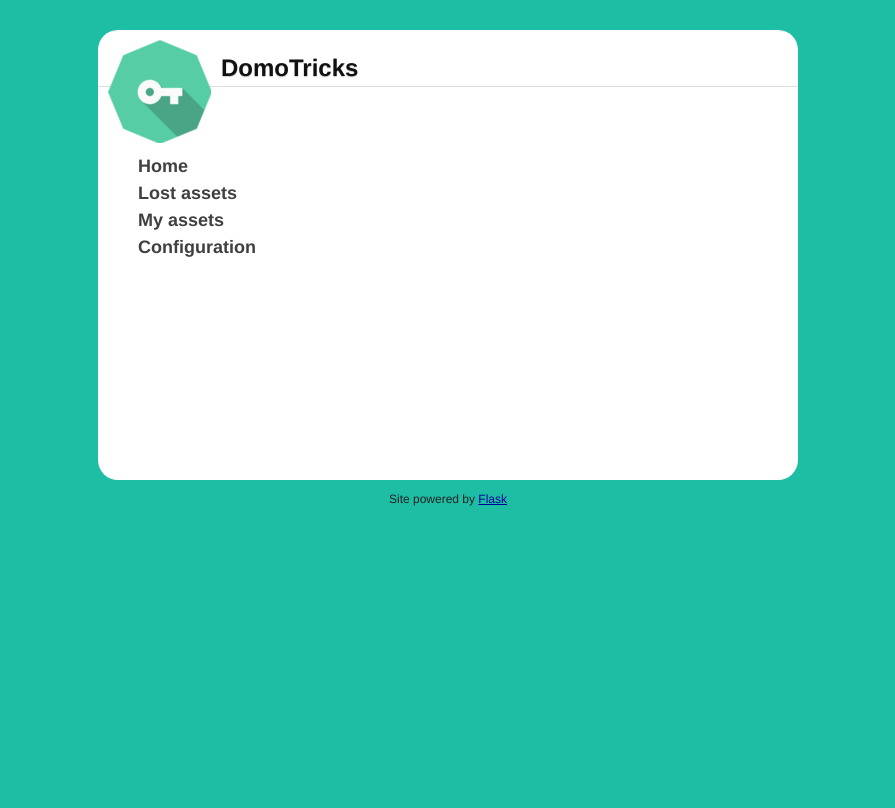
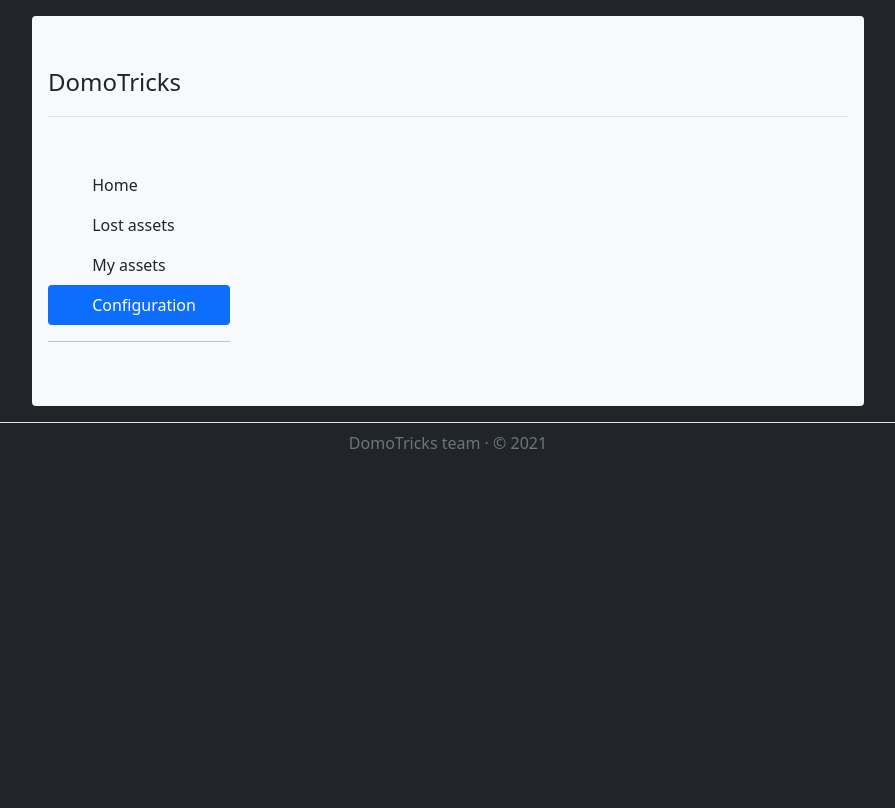
Before and after one commit to nbeguier/DomoTricks, a Flask app: page /config/ in a window 1280 px wide. Shown: the whole page, without its empty margins (192-1087 px from the left). After the commit the page ends 449 px from the top, so only its background shows below. Run offline with Flask 2, Linux system fonts and the light colour scheme; some libraries are stand-ins or nearby versions.

Commit message:
Bootstrap Web UI

```diff
--- a/web/static/css/main.css
+++ /dev/null
@@ -1,92 +0,0 @@
-html {
-    height: 101%;
-}
-
-body {
-    background-color: #1ebea5;
-}
-
-div#wrapper {
-    background-color: white;
-    width: 700px;
-    margin: 30px auto 10px auto;
-    padding-bottom: 50px;
-    overflow: auto;
-    min-height: 400px;
-    -webkit-border-radius: 20px;
-    -moz-border-radius: 20px;
-}
-
-div#header {
-    width: 100%;
-    overflow: auto;
-}
-
-div#header img {
-    display: block;
-    float: left;
-    margin: 10px;
-}
-
-h1, h2, h3, h4 {
-    font-weight: bold;
-    text-shadow: 0 1px 1px #CCC;
-}
-
-h2, h3, h4 {
-    border-bottom: 1px solid #DDD;
-}
-
-h4 {
-    margin-bottom: 0.25em;
-}
-
-h2 {
-    margin-top: 20px;
-}
-
-ul {
-    margin: 0;
-}
-
-div#header h1 {
-    margin-top: 60px;
-    font-weight: bold;
-    float: left;
-}
-
-div#content {
-    width: 460px;
-    float: left;
-}
-
-div#menu {
-    width: 130px;
-    margin-left: 40px;
-    float: left;
-    font-size: 150%;
-}
-
-div#menu ul {
-    list-style-type: none;
-    margin: 0;
-    padding: 0;
-}
-
-div#menu ul li a {
-    color: #404040;
-    font-weight: bold;
-    text-decoration: none;
-    display: block;
-}
-
-div#menu ul li a:hover {
-    color: #333;
-    text-shadow: 0 1px 1px #AAA;
-}
-
-div#footer {
-    width: 700px;
-    margin: 0 auto;
-    text-align: center;
-}
--- a/web/static/css/reset.css
+++ /dev/null
@@ -1,45 +0,0 @@
-/* --------------------------------------------------------------
-
-   reset.css
-   * Resets default browser CSS.
-
--------------------------------------------------------------- */
-
-html, body, div, span, object, iframe,
-h1, h2, h3, h4, h5, h6, p, blockquote, pre,
-a, abbr, acronym, address, code,
-del, dfn, em, img, q, dl, dt, dd, ol, ul, li,
-fieldset, form, label, legend,
-table, caption, tbody, tfoot, thead, tr, th, td,
-article, aside, dialog, figure, footer, header,
-hgroup, nav, section {
-  margin: 0;
-  padding: 0;
-  border: 0;
-  font-weight: inherit;
-  font-style: inherit;
-  font-size: 100%;
-  font-family: inherit;
-  vertical-align: baseline;
-}
-
-article, aside, dialog, figure, footer, header,
-hgroup, nav, section {
-    display:block;
-}
-
-body {
-  line-height: 1.5;
-}
-
-/* Tables still need 'cellspacing="0"' in the markup. */
-table { border-collapse: separate; border-spacing: 0; }
-caption, th, td { text-align: left; font-weight: normal; }
-table, td, th { vertical-align: middle; }
-
-/* Remove possible quote marks (") from <q>, <blockquote>. */
-blockquote:before, blockquote:after, q:before, q:after { content: ""; }
-blockquote, q { quotes: "" ""; }
-
-/* Remove annoying border on linked images. */
-a img { border: none; }
--- a/web/static/css/typography.css
+++ /dev/null
@@ -1,106 +0,0 @@
-/* --------------------------------------------------------------
-
-   typography.css
-   * Sets up some sensible default typography.
-
--------------------------------------------------------------- */
-
-/* Default font settings.
-   The font-size percentage is of 16px. (0.75 * 16px = 12px) */
-html { font-size:100.01%; }
-body {
-  font-size: 75%;
-  color: #222;
-  background: #fff;
-  font-family: "Helvetica Neue", Arial, Helvetica, sans-serif;
-}
-
-
-/* Headings
--------------------------------------------------------------- */
-
-h1,h2,h3,h4,h5,h6 { font-weight: normal; color: #111; }
-
-h1 { font-size: 3em; line-height: 1; margin-bottom: 0.5em; }
-h2 { font-size: 2em; margin-bottom: 0.75em; }
-h3 { font-size: 1.5em; line-height: 1; margin-bottom: 1em; }
-h4 { font-size: 1.2em; line-height: 1.25; margin-bottom: 1.25em; }
-h5 { font-size: 1em; font-weight: bold; margin-bottom: 1.5em; }
-h6 { font-size: 1em; font-weight: bold; }
-
-h1 img, h2 img, h3 img,
-h4 img, h5 img, h6 img {
-  margin: 0;
-}
-
-
-/* Text elements
--------------------------------------------------------------- */
-
-p           { margin: 0 0 1.5em; }
-p img.left  { float: left; margin: 1.5em 1.5em 1.5em 0; padding: 0; }
-p img.right { float: right; margin: 1.5em 0 1.5em 1.5em; }
-
-a:focus,
-a:hover     { color: #000; }
-a           { color: #009; text-decoration: underline; }
-
-blockquote  { margin: 1.5em; color: #666; font-style: italic; }
-strong      { font-weight: bold; }
-em,dfn      { font-style: italic; }
-dfn         { font-weight: bold; }
-sup, sub    { line-height: 0; }
-
-abbr,
-acronym     { border-bottom: 1px dotted #666; }
-address     { margin: 0 0 1.5em; font-style: italic; }
-del         { color:#666; }
-
-pre         { margin: 1.5em 0; white-space: pre; }
-pre,code,tt { font: 1em 'andale mono', 'lucida console', monospace; line-height: 1.5; }
-
-
-/* Lists
--------------------------------------------------------------- */
-
-li ul,
-li ol       { margin: 0; }
-ul, ol      { margin: 0 1.5em 1.5em 0; padding-left: 3.333em; }
-
-ul          { list-style-type: disc; }
-ol          { list-style-type: decimal; }
-
-dl          { margin: 0 0 1.5em 0; }
-dl dt       { font-weight: bold; }
-dd          { margin-left: 1.5em;}
-
-
-/* Tables
--------------------------------------------------------------- */
-
-table       { margin-bottom: 1.4em; width:100%; }
-th          { font-weight: bold; }
-thead th    { background: #c3d9ff; }
-th,td,caption { padding: 4px 10px 4px 5px; }
-tr.even td  { background: #e5ecf9; }
-tfoot       { font-style: italic; }
-caption     { background: #eee; }
-
-
-/* Misc classes
--------------------------------------------------------------- */
-
-.small      { font-size: .8em; margin-bottom: 1.875em; line-height: 1.875em; }
-.large      { font-size: 1.2em; line-height: 2.5em; margin-bottom: 1.25em; }
-.hide       { display: none; }
-
-.quiet      { color: #666; }
-.loud       { color: #000; }
-.highlight  { background:#ff0; }
-.added      { background:#060; color: #fff; }
-.removed    { background:#900; color: #fff; }
-
-.first      { margin-left:0; padding-left:0; }
-.last       { margin-right:0; padding-right:0; }
-.top        { margin-top:0; padding-top:0; }
-.bottom     { margin-bottom:0; padding-bottom:0; }
--- a/web/templates/base.html
+++ b/web/templates/base.html
@@ -1,35 +1,100 @@
-<!doctype html>
-<html>
+<!DOCTYPE html>
+<html lang="en" class="h-100">
   <head>
-    <meta http-equiv="content-type" content="text/html; charset=utf-8" />
-    <title>DomoTricks : {% block title %}{% endblock %}</title>
-    <link rel="stylesheet" type="text/css" href="{{ url_for('static', filename='css/reset.css') }}" />
-    <link rel="stylesheet" type="text/css" href="{{ url_for('static', filename='css/typography.css') }}" />
-    <link rel="stylesheet" type="text/css" href="{{ url_for('static', filename='css/main.css') }}" />
+    <meta http-equiv="X-UA-Compatible" content="IE=edge" />
+    <meta name="viewport" content="width=device-width, initial-scale=1" />
+    <meta charset="UTF-8" />
+    <meta name="description" content="DomoTricks web interface." />
+    <meta name="author" content="Nicolas Béguier" />
+    <meta name="keywords" content="domotricks" />
+    <title>DomoTricks · {% block title %}{% endblock %}</title>
+    <link href="https://cdn.jsdelivr.net/npm/bootstrap@5.0.0-beta3/dist/css/bootstrap.min.css" rel="stylesheet" integrity="sha384-eOJMYsd53ii+scO/bJGFsiCZc+5NDVN2yr8+0RDqr0Ql0h+rP48ckxlpbzKgwra6" crossorigin="anonymous" />
+    <link rel="icon" href="/favicon.png" />
   </head>
-<body>
-    <div id="wrapper">
-        <div id="header">
-            <a href="{{ url_for('index') }}"><img src="{{ url_for('static', filename='images/logo.png') }}" alt="logo" /></a>
-            <h2> DomoTricks</h2>
+
+  <body class="my-3 mx-3 bg-dark">
+    <div class="col-lg-8 mx-auto p-3 py-md-5 bg-light rounded">
+      <header class="d-flex align-items-center pb-3 mb-5 border-bottom">
+        <a href="/" class="d-flex align-items-center text-dark text-decoration-none">
+          <span class="fs-4">DomoTricks</span>
+        </a>
+      </header>
+
+      <main>
+        <div class="row">
+          <div class="col-12 col-sm-4 col-md-3">
+            <ul class="nav nav-pills flex-column mb-auto">
+              <li class="nav-item">
+                <a href="{{ url_for('index') }}" class="nav-link link-dark" id="sidebar-/">
+                  <svg class="bi me-2" width="16" height="16"><use xlink:href="#home"></use></svg>
+                  Home
+                </a>
+              </li>
+              <li>
+                <a href="{{ url_for('lost_assets') }}" class="nav-link link-dark" id="sidebar-/lost/">
+                  <svg class="bi me-2" width="16" height="16"><use xlink:href="#lost_assets"></use></svg>
+                  Lost assets
+                </a>
+              </li>
+              <li>
+                <a href="{{ url_for('my_assets') }}" class="nav-link link-dark" id="sidebar-/my_assets/">
+                  <svg class="bi me-2" width="16" height="16"><use xlink:href="#my_assets"></use></svg>
+                  My assets
+                </a>
+              </li>
+              <li>
+                <a href="{{ url_for('configuration') }}" class="nav-link link-dark" id="sidebar-/config/">
+                  <svg class="bi me-2" width="16" height="16"><use xlink:href="#configuration"></use></svg>
+                  Configuration
+                </a>
+              </li>
+            </ul>
+            <hr>
+          </div>
+          <div class="col px-4">
+            {% block content %}{% endblock %}
+            <!--           <h1>Get started with Bootstrap</h1>
+          <p class="fs-5 col-md-8">Quickly and easily get started with Bootstrap's compiled, production-ready files with this barebones example featuring some basic HTML and helpful links. Download all our examples to get started.</p>
+
+          <div class="mb-5">
+            <a href="/docs/5.0/examples/" class="btn btn-primary btn-lg px-4">Download examples</a>
           </div>
 
-        <div id="menu">
-            <ul>
-                <li><a href="{{ url_for('index') }}">Home</a></li>
-                <li><a href="{{ url_for('lost_assets') }}">Lost assets</a></li>
-                <li><a href="{{ url_for('my_assets') }}">My assets</a></li>
-                <li><a href="{{ url_for('configuration') }}">Configuration</a></li>
+          <hr class="col-3 col-md-2 mb-5" />
+
+          <div class="row g-5">
+            <div class="col-md-6">
+              <h2>Starter projects</h2>
+              <p>Ready to beyond the starter template? Check out these open source projects that you can quickly duplicate to a new GitHub repository.</p>
+              <ul class="icon-list">
+                <li><a href="https://github.com/twbs/bootstrap-npm-starter" rel="noopener" target="_blank">Bootstrap npm starter</a></li>
+                <li class="text-muted">Bootstrap Parcel starter (coming soon!)</li>
               </ul>
             </div>
 
-        <div id="content">
-            {% block content %}{% endblock %}
+            <div class="col-md-6">
+              <h2>Guides</h2>
+              <p>Read more detailed instructions and documentation on using or contributing to Bootstrap.</p>
+              <ul class="icon-list">
+                <li><a href="/docs/5.0/getting-started/introduction/">Bootstrap quick start guide</a></li>
+                <li><a href="/docs/5.0/getting-started/webpack/">Bootstrap Webpack guide</a></li>
+                <li><a href="/docs/5.0/getting-started/parcel/">Bootstrap Parcel guide</a></li>
+                <li><a href="/docs/5.0/getting-started/build-tools/">Contributing to Bootstrap</a></li>
+              </ul>
+            </div>
+ -->
           </div>
         </div>
-    <div id="footer">
-        <p>Site powered by <a href="http://flask.pocoo.org">Flask</a></p>
+      </main>
     </div>
 
+    <footer class="py-2 my-3 text-muted border-top text-light text-center">
+      DomoTricks team &middot; &copy; 2021
+    </footer>
   </body>
+  <script>
+    if (document.getElementById("sidebar-" + window.location.pathname)) {
+      document.getElementById("sidebar-" + window.location.pathname).className = "nav-link active";
+    }
+  </script>
 </html>
--- a/web/templates/config.html
+++ b/web/templates/config.html
@@ -1,6 +1,6 @@
 {% extends "base.html" %}
 
-{% block title %}My Configutation{% endblock %}
+{% block title %}My Configuration{% endblock %}
 
 {% block content %}
 
```
Also changed, not shown: web/static/images/logo.png (deleted). Lines whose indentation alone changed are shown as unchanged.
